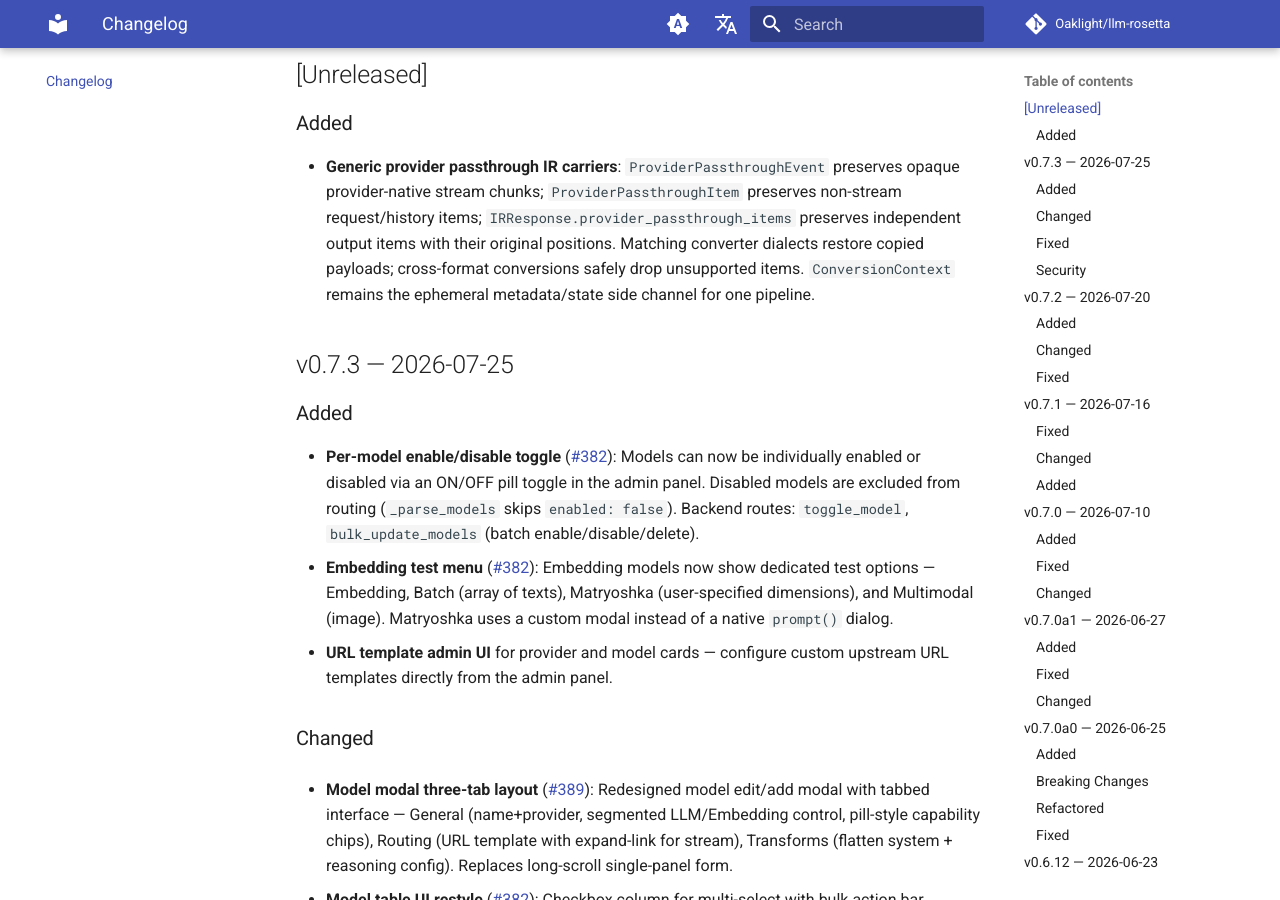
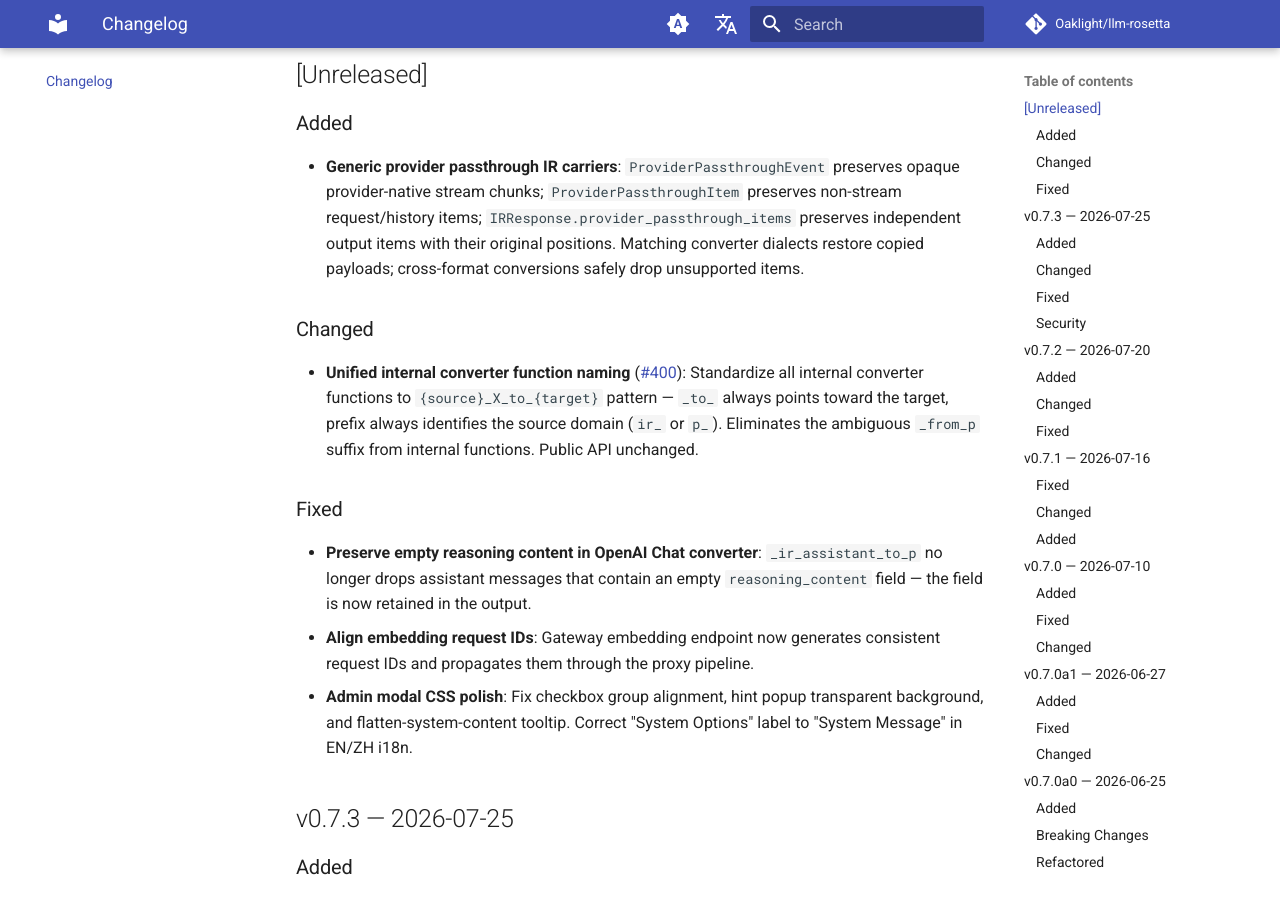
Before and after one commit to Oaklight/llm-rosetta, an MkDocs documentation site: the page built from docs/changelog.md, in a window 1280 px wide and 900 px high, scrolled down 262 px. Built offline with MkDocs 1.6.1 and Material for MkDocs 9.7.7, drawn with Linux system fonts in a browser that asks for light colours; comment, search, counter and statistics services are not loaded.

Commit message:
docs: update changelog with post-v0.7.3 unreleased entries

```diff
--- a/docs/changelog.md
+++ b/docs/changelog.md
@@ -10,7 +10,17 @@ All notable changes to LLM-Rosetta are documented here. This project follows [Ke
 
 ### Added
 
-- **Generic provider passthrough IR carriers**: `ProviderPassthroughEvent` preserves opaque provider-native stream chunks; `ProviderPassthroughItem` preserves non-stream request/history items; `IRResponse.provider_passthrough_items` preserves independent output items with their original positions. Matching converter dialects restore copied payloads; cross-format conversions safely drop unsupported items. `ConversionContext` remains the ephemeral metadata/state side channel for one pipeline.
+- **Generic provider passthrough IR carriers**: `ProviderPassthroughEvent` preserves opaque provider-native stream chunks; `ProviderPassthroughItem` preserves non-stream request/history items; `IRResponse.provider_passthrough_items` preserves independent output items with their original positions. Matching converter dialects restore copied payloads; cross-format conversions safely drop unsupported items.
+
+### Changed
+
+- **Unified internal converter function naming** ([#400](https://github.com/Oaklight/llm-rosetta/pull/400)): Standardize all internal converter functions to `{source}_X_to_{target}` pattern — `_to_` always points toward the target, prefix always identifies the source domain (`ir_` or `p_`). Eliminates the ambiguous `_from_p` suffix from internal functions. Public API unchanged.
+
+### Fixed
+
+- **Preserve empty reasoning content in OpenAI Chat converter**: `_ir_assistant_to_p` no longer drops assistant messages that contain an empty `reasoning_content` field — the field is now retained in the output.
+- **Align embedding request IDs**: Gateway embedding endpoint now generates consistent request IDs and propagates them through the proxy pipeline.
+- **Admin modal CSS polish**: Fix checkbox group alignment, hint popup transparent background, and flatten-system-content tooltip. Correct "System Options" label to "System Message" in EN/ZH i18n.
 
 ## v0.7.3 — 2026-07-25
 
```
